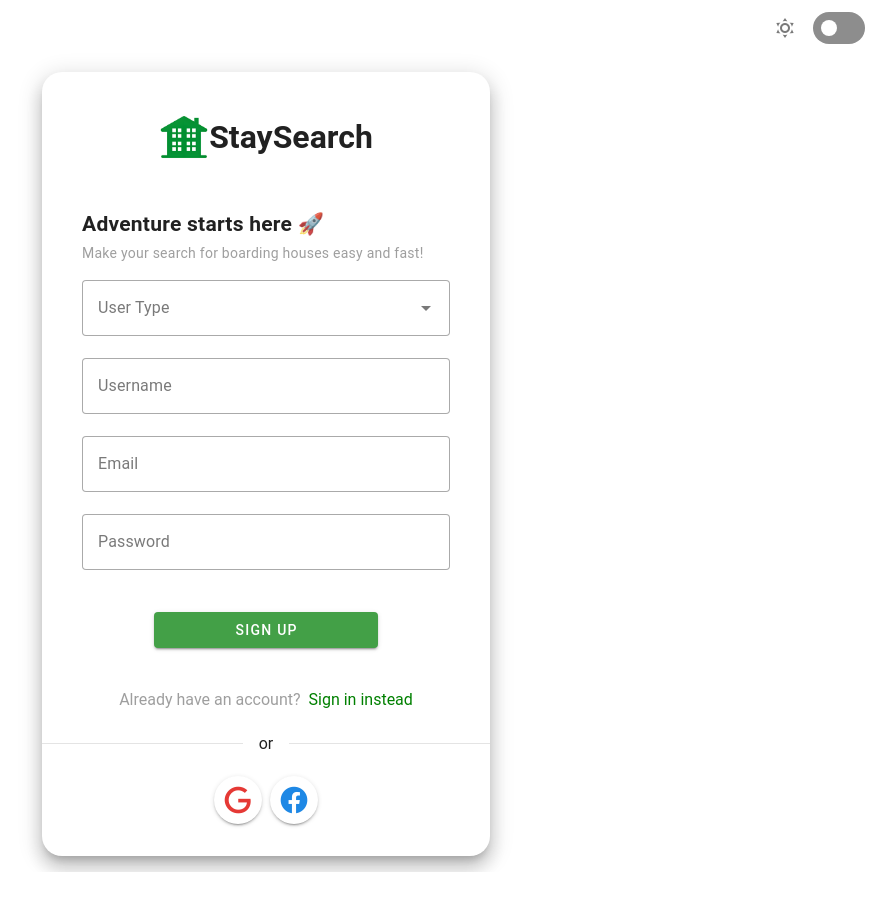
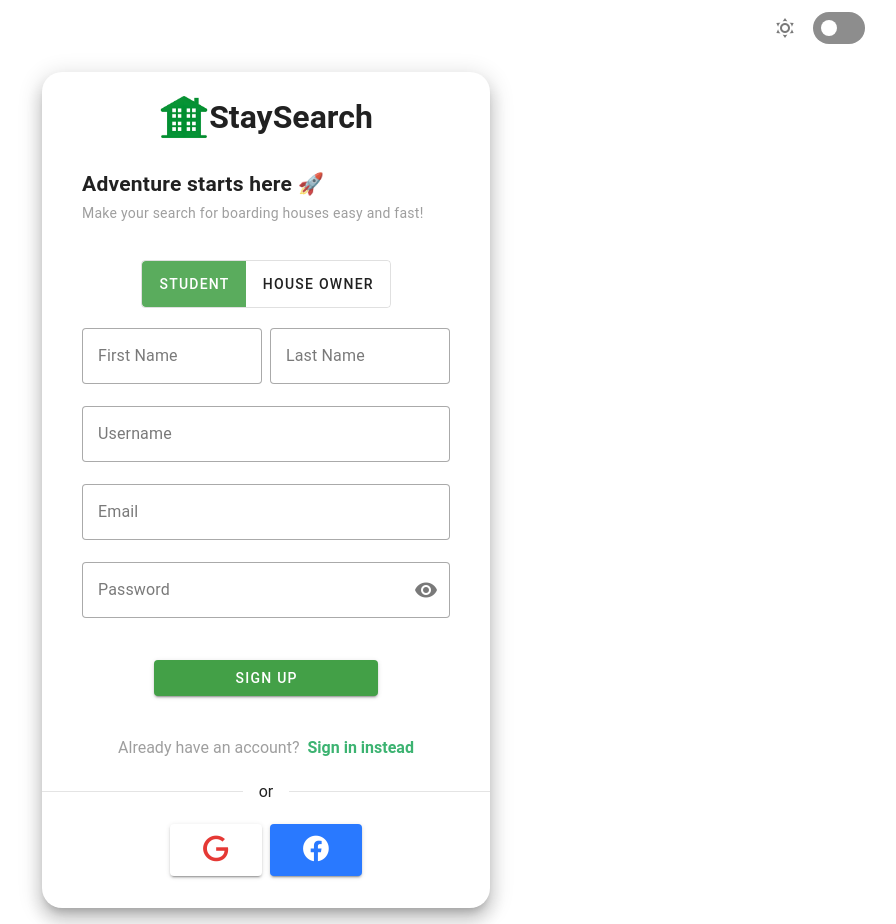
Before and after one commit to kurtmaurilumapak/StaySearch, a Vue app: page /signup in a window 1280 px wide. Shown: the whole page, without its empty margins (374-1270 px from the left). Before the commit the page ends 872 px from the top, so only its background shows below. Built offline with nearby package versions, Linux system fonts and the light colour scheme.

Commit message:
updated login and signup

```diff
--- a/src/components/layout/AppLayout.vue
+++ b/src/components/layout/AppLayout.vue
@@ -1,9 +1,10 @@
 <script setup>
 import { ref } from 'vue'
-const theme = ref('light')
+const theme = ref(localStorage.getItem('theme') ?? 'light')
 
 function onClick() {
   theme.value = theme.value === 'light' ? 'dark' : 'light'
+  localStorage.setItem('theme', theme.value)
 }
 
 
--- a/src/views/auth/Login.vue
+++ b/src/views/auth/Login.vue
@@ -7,9 +7,10 @@ const form = ref({
   username: '',
   email: '',
   password: '',
-  privacyPolicies: false,
 })
-const isPasswordVisible = ref(false)
+const visible = ref(false)
+const user = ref('student')
+
 </script>
 
 
@@ -48,15 +49,19 @@ const isPasswordVisible = ref(false)
         </v-card-text>
         <v-form @submit.prevent="() => {}">
           <v-row no-gutters>
-            <v-col cols="12">
-              <v-select
-                class="px-10"
+            <!-- User Type -->
+            <v-col
+              cols="12"
+              class="d-flex justify-center py-5"
+            >
+              <v-btn-toggle
+                v-model="user"
+                class="my-auto border border-2"
                 color="green-darken-1"
-                clearable
-                label="User Type"
-                :items="['Student', 'House Owner']"
-                variant="outlined"
-              ></v-select>
+              >
+                <v-btn value="student">Student</v-btn>
+                <v-btn value="house_owner">House Owner</v-btn>
+              </v-btn-toggle>
             </v-col>
             <!-- Username -->
             <v-col cols="12" >
@@ -78,9 +83,9 @@ const isPasswordVisible = ref(false)
                 label="Password"
                 placeholder="············"
                 variant="outlined"
-                :type="isPasswordVisible ? 'text' : 'password'"
-                :append-inner-icon="isPasswordVisible ? 'ri-eye-off-line' : 'ri-eye-line'"
-                @click:append-inner="isPasswordVisible = !isPasswordVisible"
+                :append-inner-icon="visible ? 'mdi-eye-off' : 'mdi-eye'"
+                :type="visible ? 'text' : 'password'"
+                @click:append-inner="visible = !visible"
               />
             </v-col>
             <v-col cols="12" class="text-center pt-5">
@@ -101,8 +106,8 @@ const isPasswordVisible = ref(false)
             >
               <span class="text-disabled">New on our platform?</span>
               <RouterLink
-                style="text-decoration: none;color: green;"
-                class="ms-2"
+                style="text-decoration: none;color: mediumseagreen;"
+                class="ms-2 font-weight-bold"
                 to="signup"
               >Create an account
               </RouterLink>
@@ -123,17 +128,26 @@ const isPasswordVisible = ref(false)
               class="text-center pt-5"
             >
               <div style="display: flex; gap: 8px; justify-content: center;">
-                <v-btn fab icon @click="signupWithGoogle">
+                <v-btn
+                  @click="signupWithGoogle"
+                  color= "white"
+                  size="x-large"
+                >
                   <v-icon
+                    class="font-weight-black"
                     color="red-darken-1"
                     size="x-large"
                   >
                     mdi-google
                   </v-icon>
                 </v-btn>
-                <v-btn fab icon @click="signupWithFacebook">
+                <v-btn
+                  @click="signupWithFacebook"
+                  color="blue-accent-3"
+                  size="x-large"
+                >
                   <v-icon
-                    color="blue-darken-1"
+                    color="white"
                     size="x-large"
                   >
                     mdi-facebook
--- a/src/views/auth/Signup.vue
+++ b/src/views/auth/Signup.vue
@@ -4,12 +4,50 @@ import AppLayout from '@/components/layout/AppLayout.vue'
 import { ref } from 'vue'
 
 const form = ref({
+  firstname: '',
+  lastname: '',
   username: '',
   email: '',
   password: '',
-  privacyPolicies: false,
 })
-const isPasswordVisible = ref(false)
+const visible = ref(false)
+const user = ref('student')
+
+const handleSignup = () => {
+  form.value.validate().then(valid => {
+    if (!valid) return;
+    //signup logic
+    console.log('Signup successful!');
+  })
+}
+
+
+const capitalizeFirstLetter = (field) => {
+  form.value[field] = form.value[field].charAt(0).toUpperCase() + form.value[field].slice(1);
+}
+
+const firstnameRules =[
+  v => !!v || 'First name is required',
+]
+const lastnameRules =[
+  v => !!v || 'Last name is required',
+]
+const usernameRules = [
+  v => !!v || 'Username is required',
+  v => v.length >= 3 || 'Password must be at least 3 characters long',
+]
+const emailRules = [
+  v => !!v || 'Email is required',
+  v => /^[a-zA-Z0-9._%+-]+@[a-zA-Z0-9.-]+\.[a-zA-Z]{2,}$/.test(v) || 'Invalid email format',
+]
+const passwordRules = [
+  v => !!v || 'Password is required',
+  v => v.length >= 8 || 'Password must be at least 8 characters long',
+  v => /[a-z]/.test(v) || 'Password must contain at least one lowercase letter',
+  v => /[A-Z]/.test(v) || 'Password must contain at least one uppercase letter',
+  v => /[0-9]/.test(v) || 'Password must contain at least one number',
+  v => /[^\w\s]/.test(v) || 'Password must contain at least one special character',
+]
 </script>
 
 
@@ -21,7 +59,7 @@ const isPasswordVisible = ref(false)
         :elevation="12"
         max-width="448"
       >
-        <v-card-item class="justify-center py-10">
+        <v-card-item class="justify-center py-5">
           <RouterLink
             style="text-decoration: none;color: inherit;"
             to="/"
@@ -48,17 +86,49 @@ const isPasswordVisible = ref(false)
             Make your search for boarding houses easy and fast!
           </p>
         </v-card-text>
-          <v-form @submit.prevent="() => {}">
+          <v-form
+            v-model="isValid"
+            @submit.prevent="handleSignup"
+          >
           <v-row no-gutters>
-            <v-col>
-              <v-select
-                class="px-10"
+            <!-- User Type -->
+            <v-col
+              cols="12"
+              class="d-flex justify-center py-5"
+            >
+              <v-btn-toggle
+                v-model="user"
+                class="my-auto border border-2"
                 color="green-darken-1"
-                clearable
-                label="User Type"
-                :items="['Student', 'House Owner']"
+              >
+                <v-btn value="student">Student</v-btn>
+                <v-btn value="house_owner">House Owner</v-btn>
+              </v-btn-toggle>
+            </v-col>
+            <!-- Name -->
+            <v-col cols="6">
+              <v-text-field
+                class="pl-10 pr-1"
+                color="green-darken-1"
+                v-model="form.firstname"
+                label="First Name"
+                placeholder="John"
                 variant="outlined"
-              ></v-select>
+                :rules="firstnameRules"
+                @input="capitalizeFirstLetter('firstname')"
+              />
+            </v-col>
+            <v-col cols="6">
+              <v-text-field
+                class="pr-10 pl-1"
+                color="green-darken-1"
+                v-model="form.lastname"
+                label="Last Name"
+                placeholder="Doe"
+                variant="outlined"
+                :rules="lastnameRules"
+                @input="capitalizeFirstLetter('lastname')"
+              />
             </v-col>
             <!-- Username -->
             <v-col cols="12">
@@ -69,6 +139,7 @@ const isPasswordVisible = ref(false)
                 label="Username"
                 placeholder="Johndoe"
                 variant="outlined"
+                :rules="usernameRules"
               />
             </v-col>
             <!-- email -->
@@ -81,6 +152,7 @@ const isPasswordVisible = ref(false)
                 placeholder="johndoe@email.com"
                 type="email"
                 variant="outlined"
+                :rules="emailRules"
               />
             </v-col>
 
@@ -93,9 +165,10 @@ const isPasswordVisible = ref(false)
                 label="Password"
                 placeholder="············"
                 variant="outlined"
-                :type="isPasswordVisible ? 'text' : 'password'"
-                :append-inner-icon="isPasswordVisible ? 'ri-eye-off-line' : 'ri-eye-line'"
-                @click:append-inner="isPasswordVisible = !isPasswordVisible"
+                :append-inner-icon="visible ? 'mdi-eye-off' : 'mdi-eye'"
+                :type="visible ? 'text' : 'password'"
+                @click:append-inner="visible = !visible"
+                :rules="passwordRules"
               />
             </v-col>
             <v-col cols="12" class="text-center pt-5">
@@ -103,7 +176,6 @@ const isPasswordVisible = ref(false)
                 color="green-darken-1"
                 width="50%"
                 type="submit"
-                to="/"
               >
                 Sign up
               </v-btn>
@@ -116,8 +188,8 @@ const isPasswordVisible = ref(false)
             >
               <span class="text-disabled">Already have an account?</span>
               <RouterLink
-                style="text-decoration: none;color: green;"
-                class="ms-2"
+                style="text-decoration: none;color: mediumseagreen;"
+                class="ms-2 font-weight-bold"
                 to="login"
               >Sign in instead
               </RouterLink>
@@ -138,17 +210,26 @@ const isPasswordVisible = ref(false)
               class="text-center pt-5"
             >
               <div style="display: flex; gap: 8px; justify-content: center;">
-                <v-btn fab icon @click="signupWithGoogle">
+                <v-btn
+                  @click="signupWithGoogle"
+                  color= "white"
+                  size="x-large"
+                >
                   <v-icon
+                    class="font-weight-black"
                     color="red-darken-1"
                     size="x-large"
                   >
                     mdi-google
                   </v-icon>
                 </v-btn>
-                <v-btn fab icon @click="signupWithFacebook">
+                <v-btn
+                  @click="signupWithFacebook"
+                  color="blue-accent-3"
+                  size="x-large"
+                >
                   <v-icon
-                    color="blue-darken-1"
+                    color="white"
                     size="x-large"
                   >
                     mdi-facebook
@@ -165,12 +246,3 @@ const isPasswordVisible = ref(false)
     </template>
   </AppLayout>
 </template>
-
-
-<style>
-.icon-circle {
-  background-color: black;
-  border-radius: 50%;
-  padding: 23px;
-}
-</style>
```
